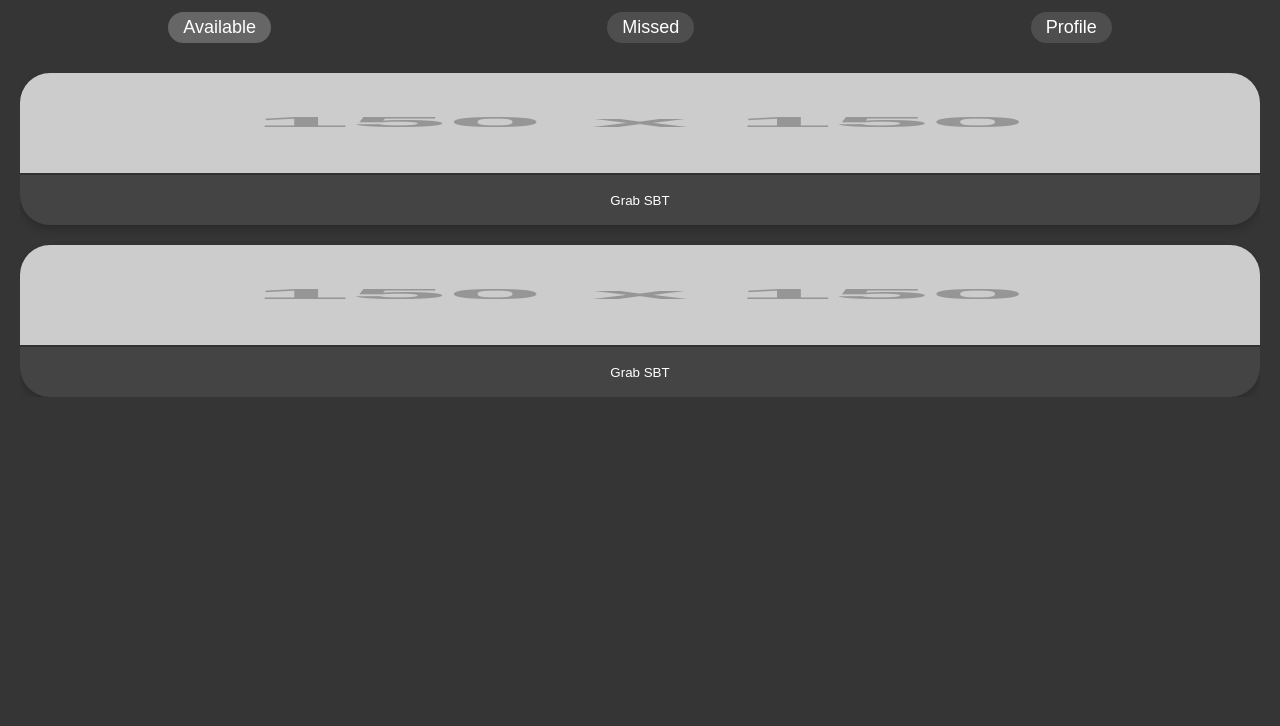
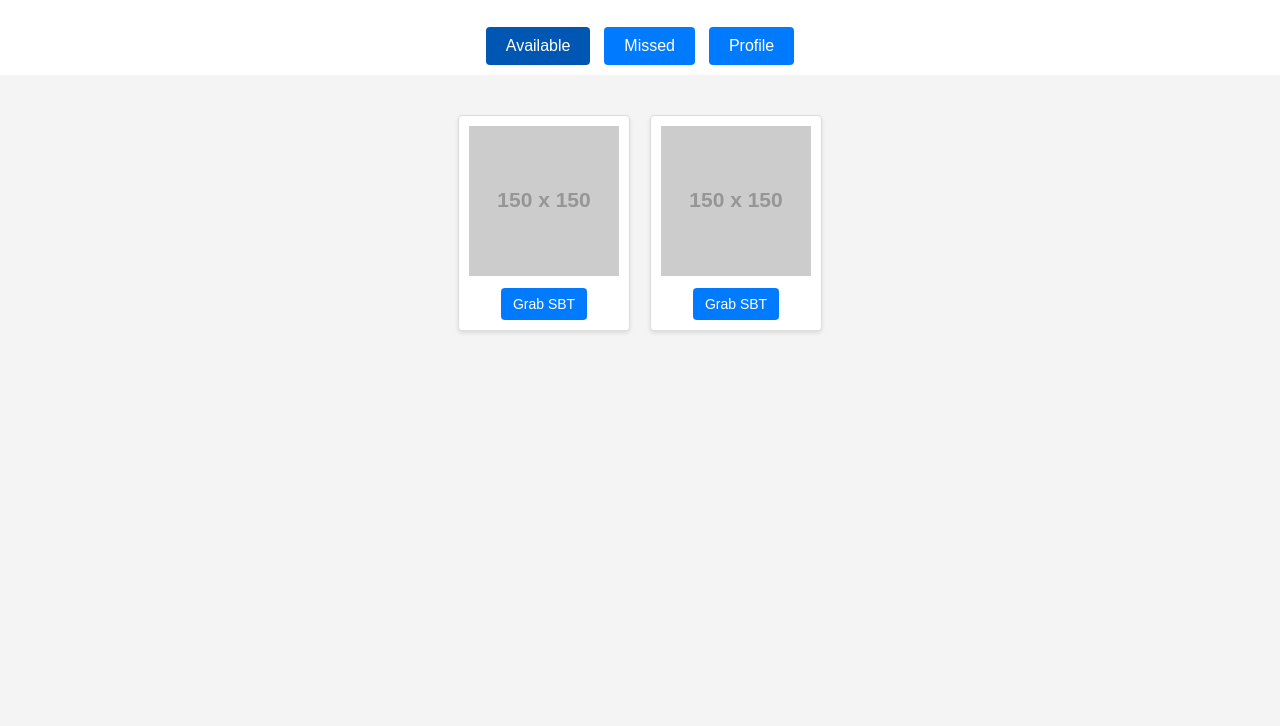
Before and after one commit to notbez/SBT, a website: page index.html in a window 1280 px wide. Shown: the part 74-800 px from the top of the page. Drawn offline with Linux system fonts and the light colour scheme; placeholder pictures from the web are drawn by us.

Commit message:
global izmen

```diff
--- a/app.js
+++ b/app.js
@@ -33,7 +33,7 @@ function renderSBTs(listId, sbtArray, showDetails = false) {
 
         let content = `
             <img src="${sbt.image}" alt="SBT Image">
-            <button class="grab-btn">Grab SBT</button>
+            ${showDetails ? '' : '<button class="grab-btn">Grab SBT</button>'}  <!-- Кнопка пропадает при детализации -->
         `;
 
         // Добавляем детальную информацию о SBT, если требуется
@@ -110,14 +110,13 @@ function init() {
 // Функция переключения секций
 function showSection(sectionId) {
     document.querySelectorAll('main section').forEach(section => {
-        section.style.display = 'none';
+        section.style.display = section.id === sectionId ? 'block' : 'none';
     });
-    document.getElementById(sectionId).style.display = 'block';
 
-    // Снимаем класс active с кнопок и добавляем его активной вкладке
-    document.querySelectorAll('nav button').forEach(button => button.classList.remove('active'));
-    document.querySelector(`nav button[id="${sectionId}-tab"]`).classList.add('active');
+    document.querySelectorAll('nav button').forEach(button => {
+        button.classList.toggle('active', button.id.includes(sectionId));
+    });
 }
 
-// Запускаем приложение
-init();
+// Запускаем приложение после загрузки DOM
+document.addEventListener('DOMContentLoaded', init);
--- a/index.html
+++ b/index.html
@@ -9,7 +9,8 @@
 <body>
     <header>
         <div>
-        <h1>SBT Collector</h1>
+            <h1>SBT Collector</h1>
+            <hr class="header-line">  <!-- Линия под заголовком -->
         </div>
     </header>
 
@@ -21,17 +22,14 @@
 
     <main id="content">
         <section id="main">
-            <h2>Available SBTs</h2>
             <div id="available-sbt-list" class="sbt-container"></div>
         </section>
 
         <section id="missed">
-            <h2>Missed SBTs</h2>
             <div id="missed-sbt-list" class="sbt-container"></div>
         </section>
 
         <section id="my-sbt">
-            <h2>My SBT</h2>
             <div id="my-sbt-list" class="sbt-container soon">Soon...</div>
         </section>
     </main>
--- a/style.css
+++ b/style.css
@@ -160,129 +160,111 @@ select {
 
 
 
-
-
-/* Основные стили */
+/* Общие стили */
 body {
-    background-color: #353535;
-    color: white;
-    font-family: Arial, sans-serif;
+    font-family: 'Arial', sans-serif;
     margin: 0;
     padding: 0;
-    overflow-x: hidden;
+    background-color: #f4f4f4;
+    color: #333;
 }
 
-/* Заголовок */
 header {
     text-align: center;
-    background-color: #353535;
+    padding: 20px;
+    background-color: #fff;
+    box-shadow: 0 2px 4px rgba(0, 0, 0, 0.1);
+}
+
+h1 {
+    font-size: 28px;
+    margin: 0;
+}
+
+/* Линия под заголовком */
+.header-line {
+    width: 50%;
+    margin: 10px auto;
+    border: 1px solid #ddd;
+}
+
+nav {
+    text-align: center;
+    padding: 10px 0;
+    background-color: #fff;
+    margin-bottom: 20px;
+}
+
+nav button {
+    font-size: 16px;
+    padding: 10px 20px;
+    margin: 0 5px;
+    border: none;
+    background-color: #007bff;
+    color: white;
+    border-radius: 4px;
+    cursor: pointer;
+    transition: background-color 0.3s;
+}
+
+nav button.active {
+    background-color: #0056b3;
+}
+
+nav button:hover {
+    background-color: #0056b3;
+}
+
+/* Стили для контейнеров с SBT */
+.sbt-container {
+    display: flex;
+    flex-wrap: wrap;
+    justify-content: center;
+    gap: 20px;
     padding: 20px;
 }
 
-h1 {
-    font-size: 36px;
-    color: #FFFFFF;
-    margin: 0;
-    text-transform: uppercase;
-    letter-spacing: 2px;
+.sbt-item {
+    width: 150px;
+    padding: 10px;
+    background-color: #fff;
+    border: 1px solid #ddd;
+    border-radius: 4px;
+    text-align: center;
+    box-shadow: 0 2px 4px rgba(0, 0, 0, 0.1);
+    transition: transform 0.2s;
 }
 
-/* Навигация (вкладки) */
-nav {
-    display: flex;
-    justify-content: space-around;
-    background-color: #353535;
-    padding: 10px 0;
-}
-
-nav button {
-    background-color: #4E4E4E;
-    color: #FFFFFF;
-    border: none;
-    font-size: 18px;
-    padding: 5px 15px;
-    cursor: pointer;
-    border-radius: 30px;
-}
-
-nav button.active {
-    background-color: #666;
-}
-
-nav button:hover {
-    background-color: #666;
-}
-
-/* Основная секция */
-main {
-    padding: 20px;
-}
-
-h2 {
-    display: none; /* Скрываем заголовки секций */
-}
-
-/* Контейнер для SBT */
-.sbt-container {
-    display: flex;
-    flex-direction: column;
-    gap: 20px;
-    max-height: 50000px;
-    overflow-y: auto;
-    position: relative;
-}
-
-/* Элементы SBT */
-.sbt-item {
-    background-color: #323232;
-    border-radius: 30px;
-    padding: 0px;
-    text-align: center;
-    position: relative;
-    box-shadow: 0 4px 8px rgba(0, 0, 0, 0.2);
-    overflow: hidden;
+.sbt-item:hover {
+    transform: scale(1.05);
 }
 
 .sbt-item img {
-    margin: 0px;
     width: 100%;
-    height: 100px;
-    border-radius: 0px;
+    height: 150px;
+    object-fit: cover;
+    margin-bottom: 10px;
 }
 
-/* Кнопка "Grab SBT" */
-.grab-btn {
-    display: block;
-    width: 100%;
-    height: 50px;
-    margin: 0px auto;
-    padding: 10px 20px;
-    background-color: #444;
+.grab-btn, .complete-btn, .back-btn {
+    font-size: 14px;
+    padding: 8px 12px;
+    border: none;
+    background-color: #007bff;
     color: white;
-    border: none;
-    border-radius: 0px 0px 20px 20px;
+    border-radius: 4px;
     cursor: pointer;
+    transition: background-color 0.3s;
 }
 
-.grab-btn:hover {
-    background-color: #666;
+.grab-btn:hover, .complete-btn:hover, .back-btn:hover {
+    background-color: #0056b3;
 }
 
-/* Эффект полупрозрачного скролла */
-/*.sbt-container::after {
-    content: '';
-    position: absolute;
-    bottom: 0;
-    left: 0;
-    right: 0;
-    height: 50px;
-    background: linear-gradient(to bottom, rgba(78, 78, 78, 0), rgba(78, 78, 78, 1));
-}*/
-
-/* Стили для "Soon..." */
+/* Секция "Soon..." */
 .soon {
+    font-size: 20px;
+    color: #777;
     text-align: center;
-    font-size: 24px;
-    color: #888;
-    margin-top: 50px;
+    margin-top: 40px;
 }
```
Also changed, not shown: index.js (+11 -9 lines).
